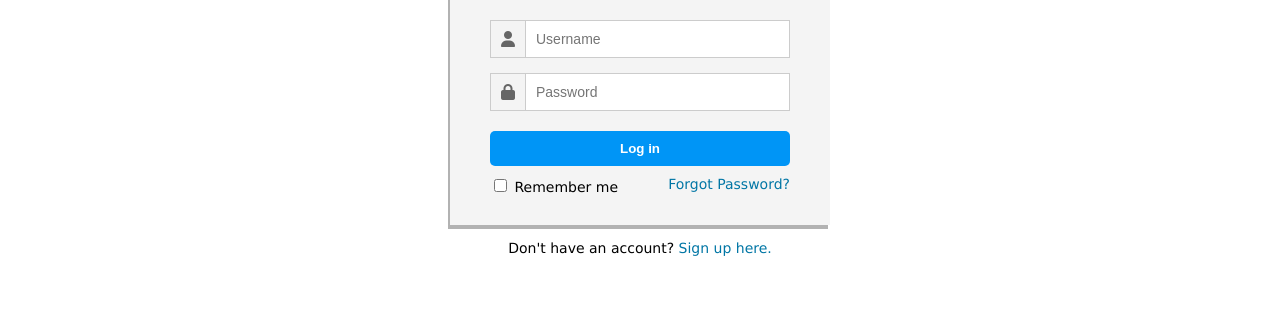
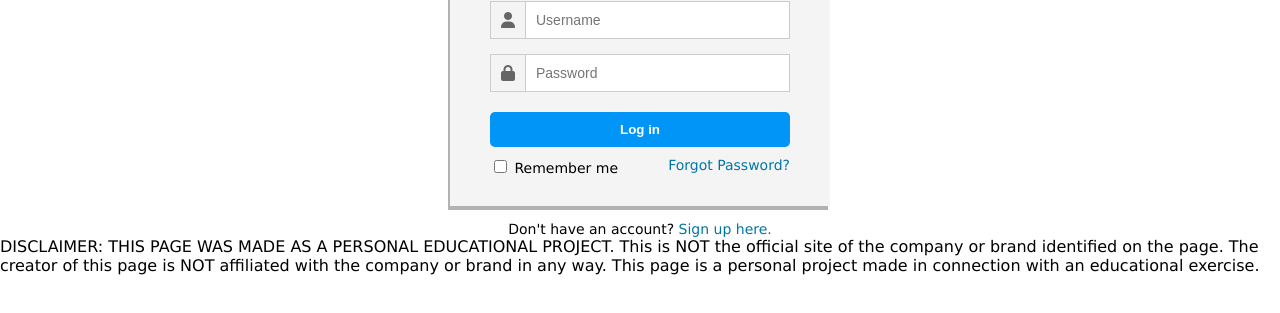
Before and after one commit to G-S-7/JS-11, a plain HTML site: page index.html in a window 1280 px wide. Shown: the part 319-632 px from the top of the page. Drawn offline with Linux system fonts and the light colour scheme.

Commit message:
Update index.html

```diff
--- a/index.html
+++ b/index.html
@@ -125,6 +125,14 @@
   <div class="signup">
     Don't have an account? <a href="#">Sign up here.</a>
   </div>
+
+  <footer>
+    DISCLAIMER: THIS PAGE WAS MADE AS A PERSONAL EDUCATIONAL PROJECT.
+    This is NOT the official site of the company or brand identified on the page.
+    The creator of this page is NOT affiliated with the company or brand in any way.
+    This page is a personal project made in connection with an educational exercise.
+  </footer>
+
 </body>
 <script>
   function validate(){
```
